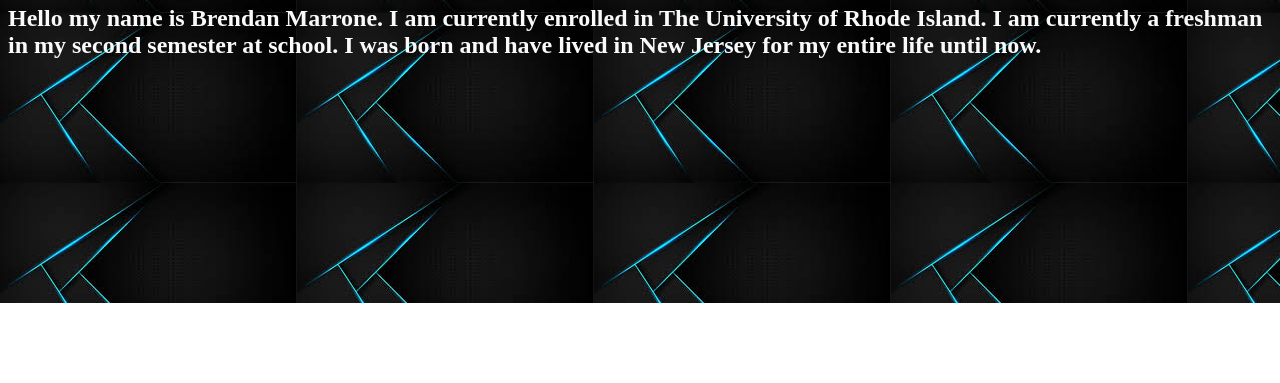
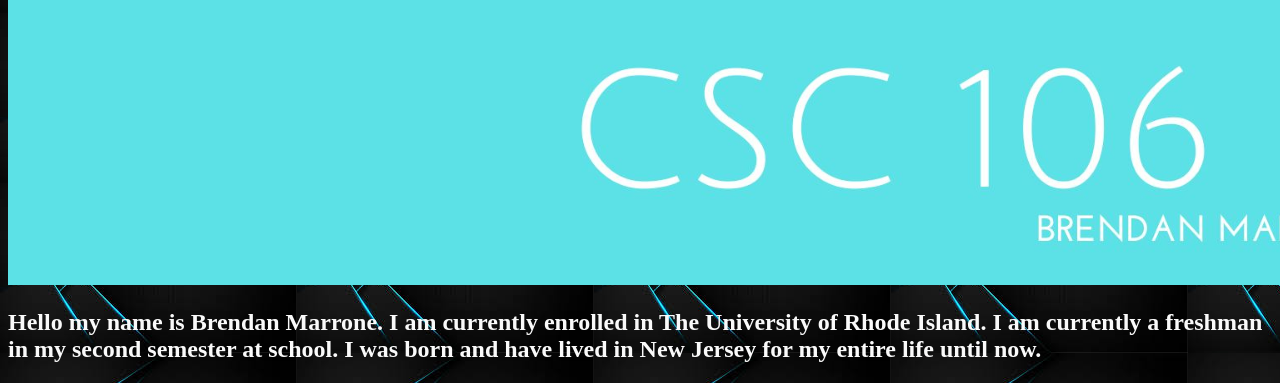
Before and after one commit to BMarrone31/BMarrone31.github.io, a plain HTML site: page about.html in a window 1280 px wide. Shown: the part 497-880 px from the top of the page. Before the commit the page ends 800 px from the top, so only its background shows below. Drawn offline with Linux system fonts and the light colour scheme.

Commit message:
Update about.html

```diff
--- a/about.html
+++ b/about.html
@@ -40,7 +40,8 @@
         </a>
 
         <br>
-
+       <img src="/RealFinalBanner.jpg" height=300>
+        <br>
         <h2> Hello my name is Brendan Marrone. I am currently enrolled in The University of Rhode Island. I am currently a freshman in my second semester at school. I was born and have lived in New Jersey for my entire life until now. </h2>
 
     </body>
```
